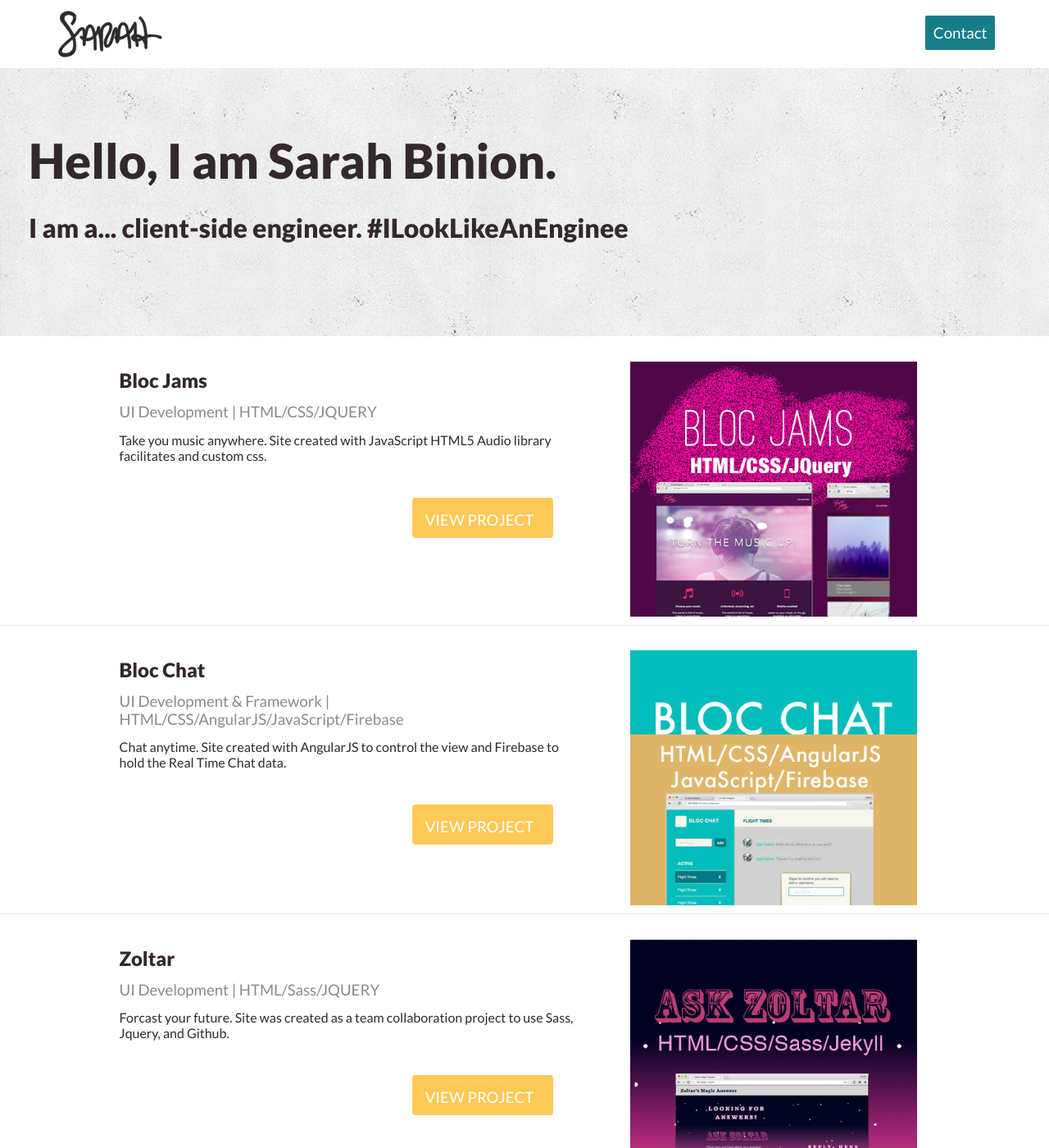
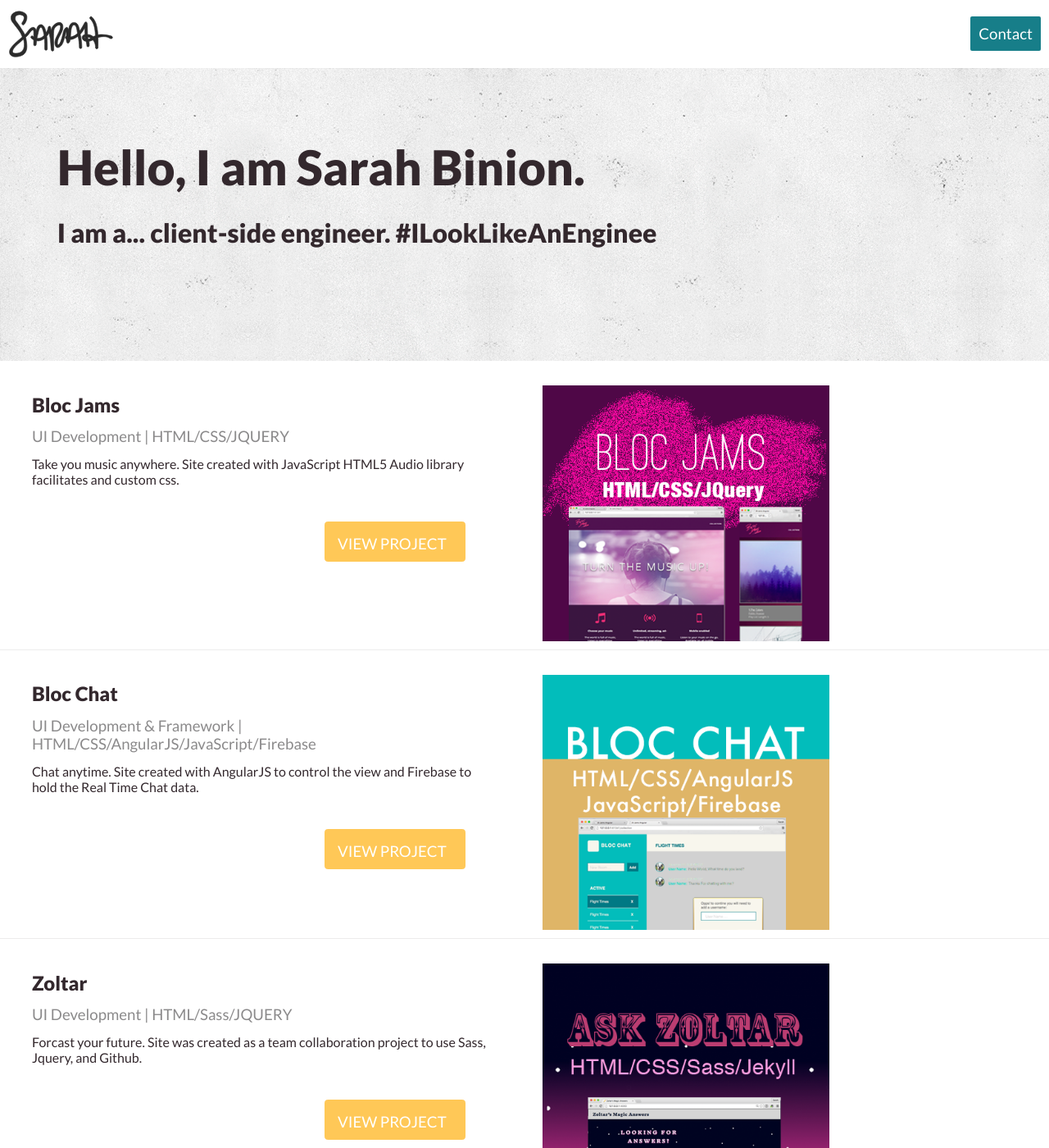
Before and after one commit to srhbinion/portfolio2016, a Jekyll site: the page built from index.html, in a window 1280 px wide and 1400 px high. Shown: the whole window at 82% size. Built offline with Jekyll 4.4.1, drawn with Linux system fonts in a browser that asks for light colours; nearby versions of some CDN libraries; some of the changed text lies outside the part shown.

Commit message:
remove extra content from landing page

```diff
--- a/_includes/footer.html
+++ b/_includes/footer.html
@@ -2,7 +2,7 @@
 
     <div class="six columns">
         <h4 class="footer-title">{{ site.title }}</h4>
-        <p>{{ site.description }}</p>
+        <!-- <p>{{ site.description }}</p> -->
     </div>
 
     <div class="six columns">
--- a/_layouts/default.html
+++ b/_layouts/default.html
@@ -6,7 +6,7 @@
   </head>
 
   <!--header-->
-  <header class="site-header">
+  <header>
     {% include header.html %}
   </header>
 
--- a/_sass/04-modules/_header-section.scss
+++ b/_sass/04-modules/_header-section.scss
@@ -1,18 +1,11 @@
 /* ---------------------------------------------------------------------
 Header
 --------------------------------------------------------------------- */
-
-.site-header {
-  position: fixed;
-  width: 91%;
-  min-height: 75px;
-  padding: 0 $spacing-unit;
-  background-color: #fff;
-  overflow: auto;
-  // Positioning context for the mobile navigation icon
+.about-pic {
+    width: 300px;
+    border: 5px solid green;
 }
 
-/* Logo */
-.site-title img {
-  max-width: 130px;
+.about {
+    background-color:red;
 }
--- a/_sass/04-modules/_hero-section.scss
+++ b/_sass/04-modules/_hero-section.scss
@@ -2,16 +2,16 @@
 Hero styles
 --------------------------------------------------------------------- */
 
+/* Landing Hero */
 .hero-content {
   background-image: url("/assets/concrete/concrete_wall_2.png");
   background-color: $background-color;
   overflow: auto;
-  padding: 150px 25px 75px 25px;
+  padding: 75px $spacing-unit 100px $spacing-unit;
+  min-height: 75px;
 }
 
-.about-pic {
-    width: 300px;
+/* Logo */
+.site-title img {
+  max-width: 130px;
 }
-
-.about {
-}
--- a/index.html
+++ b/index.html
@@ -8,8 +8,8 @@
   <section class="hero-content">
 
     <div class="twleve columns">
-      <h1 class="hero-content__title">Hello, I am Sarah Binion.</h1>
-      <h2 class="hero-content__sub-title">I am a... <span class="element"></span></h2>
+      <h1>Hello, I am Sarah Binion.</h1>
+      <h2>I am a... <span class="element"></span></h2>
     </div>
 
   </section>
@@ -19,8 +19,7 @@
 <div class="row">
     {% for post in site.posts limit:3 %}
       <section class="gallery">
-        <div class="one columns">
-        </div>
+      <!--TODO: Offset grid by one column -->
         <div class="six columns">
           <ul class="gallery-item">
             <li><h3 class="gallery-item__title">{{post.title}}</h3></li>
@@ -33,26 +32,7 @@
         <div class="four columns">
           <img class="gallery-item__image" src="{{post.thumb-img}}" alt="{{post.thumb-img-alt}}">
         </div>
-        <div class="one columns">
-        </div>
+      <!--TODO: Offset grid by one column -->
       </section>
     {% endfor %}
 </div>
-
-<!---contact -->
-<!-- <div class="row">
-  <section class="contact-more">
-
-    <div class="four columns">
-    </div>
-
-    <div class="four columns">
-      <h3 class="contact-more__title">What to Know More?</h3>
-      <a class="contact-more__button" href="#" role="button">GET IN TOUCH</a>
-    </div>
-
-    <div class="four columns">
-    </div>
-
-  </section>
-</div> -->
```
